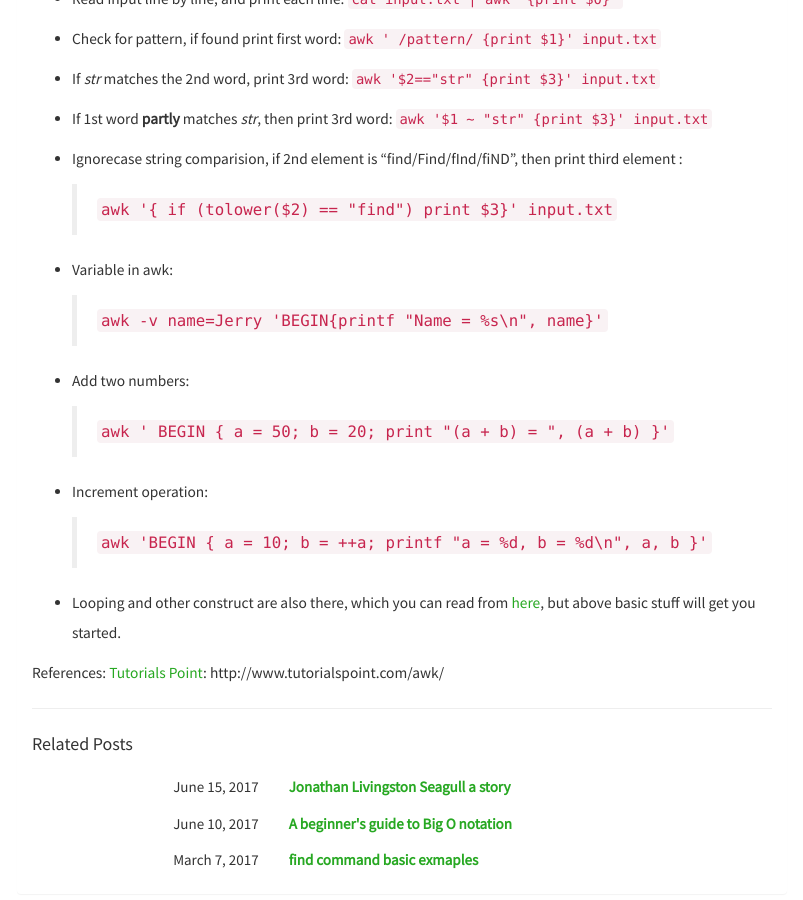
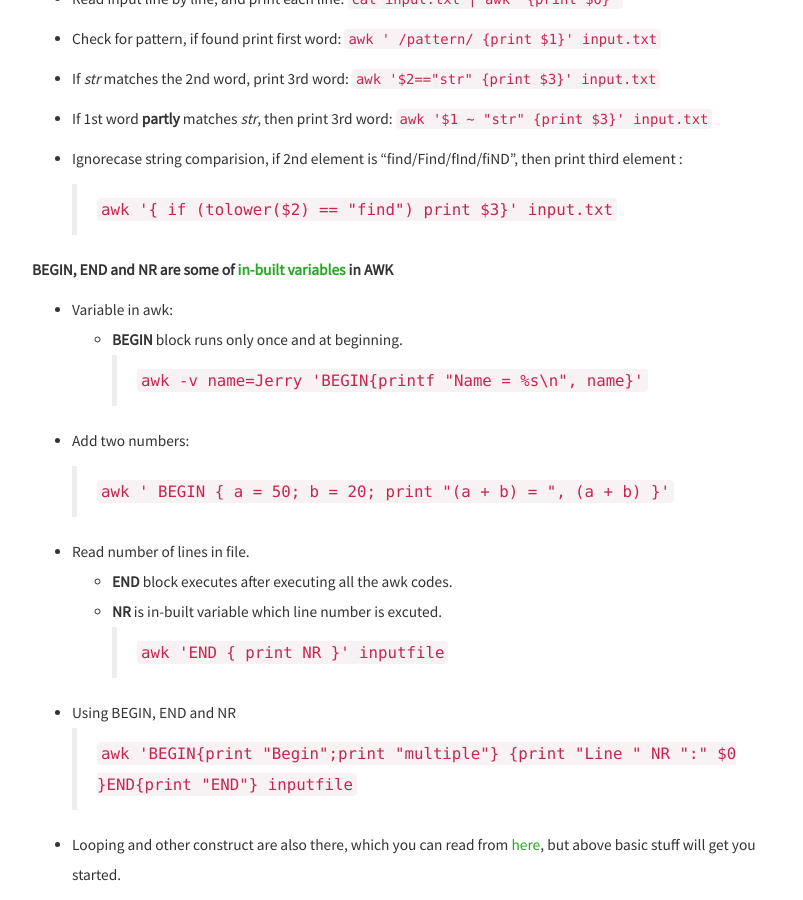
Before and after one commit to murarisumit/murarisumit.github.io, a Jekyll site: the page built from _posts/2016-04-25-Minimal-AWK-tutorial.md, in a window 1280 px wide and 900 px high, scrolled down 472 px. Shown: the whole window, without its empty margins (238-1041 px from the left). Built offline with Jekyll 4.4.1, drawn with Linux system fonts in a browser that asks for light colours; nearby versions of some CDN libraries; some of the changed text lies outside the part shown.

Commit message:
Updated AWK article

```diff
--- a/_posts/2016-04-25-Minimal-AWK-tutorial.md
+++ b/_posts/2016-04-25-Minimal-AWK-tutorial.md
@@ -29,17 +29,23 @@ AWK is an interpreted programming language. It's designed for text processing. I
 
      >  `awk '{ if (tolower($2) == "find") print $3}' input.txt`
 
+**BEGIN, END and NR are some of [in-built variables](https://www.gnu.org/software/gawk/manual/html_node/Auto_002dset.html) in AWK**
+
 *   Variable in awk:
-
+	* **BEGIN** block runs only once and at beginning.
 	>  `awk -v name=Jerry 'BEGIN{printf "Name = %s\n", name}'`
 
 *   Add two numbers:
 
 	> `awk ' BEGIN { a = 50; b = 20; print "(a + b) = ", (a + b) }'`
 
-*   Increment operation:
+* Read number of lines in file.
+	* **END** block executes after executing all the awk codes.
+	* **NR** is in-built variable which line number is excuted.
+	> `awk 'END { print NR }' inputfile`
 
-	> `awk 'BEGIN { a = 10; b = ++a; printf "a = %d, b = %d\n", a, b }'`
+*  Using BEGIN, END and NR
+>`awk 'BEGIN{print "Begin";print "multiple"} {print "Line " NR ":" $0 }END{print "END"} inputfile`
 
 *   Looping and other construct are also there, which you can read from [here](http://www.tutorialspoint.com/awk/awk_loops.htm), but above basic stuff will get you started.
 
```
Also changed, not shown: other parts of _posts/2016-04-25-Minimal-AWK-tutorial.md (+1 -1 lines).
